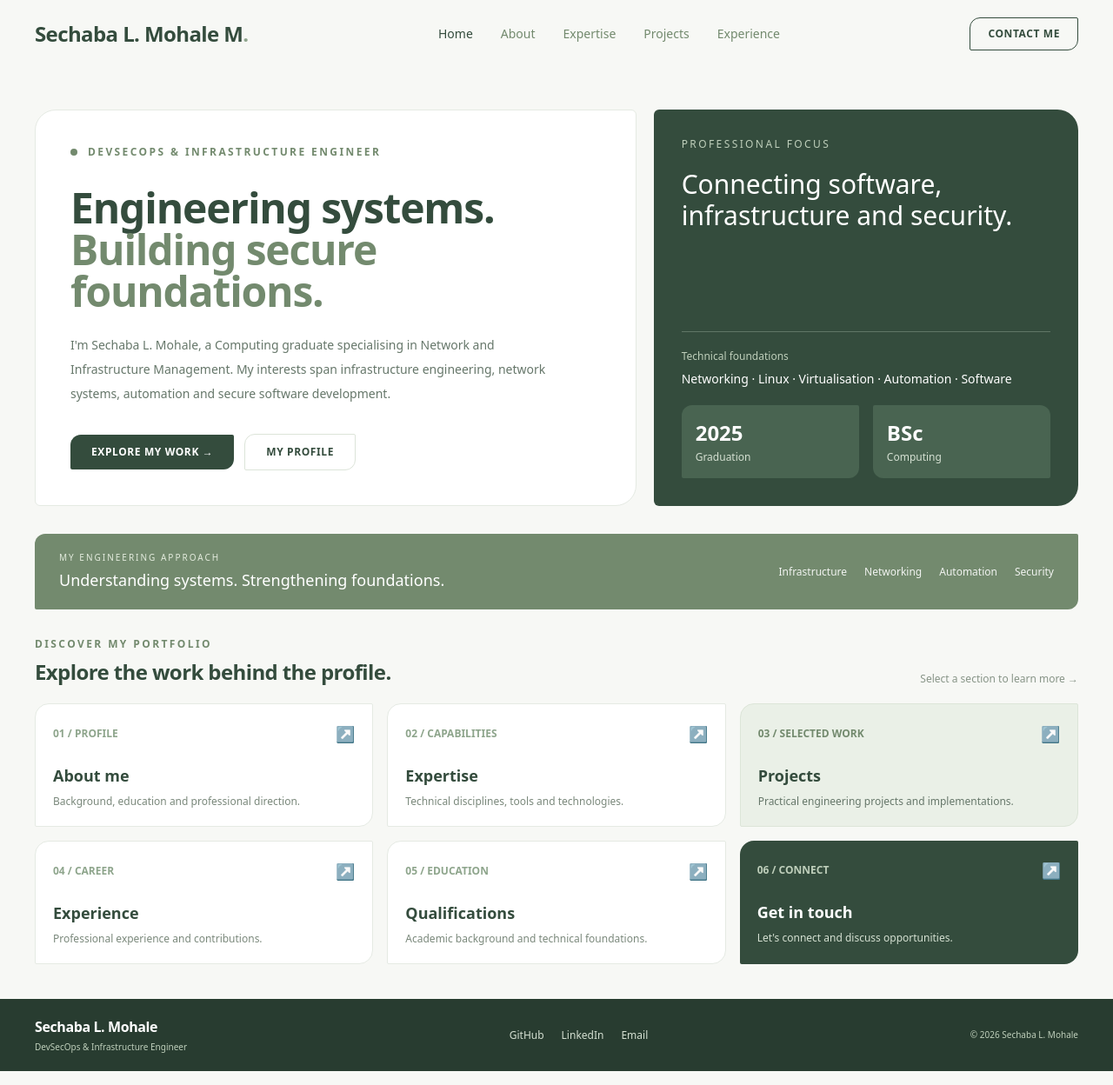
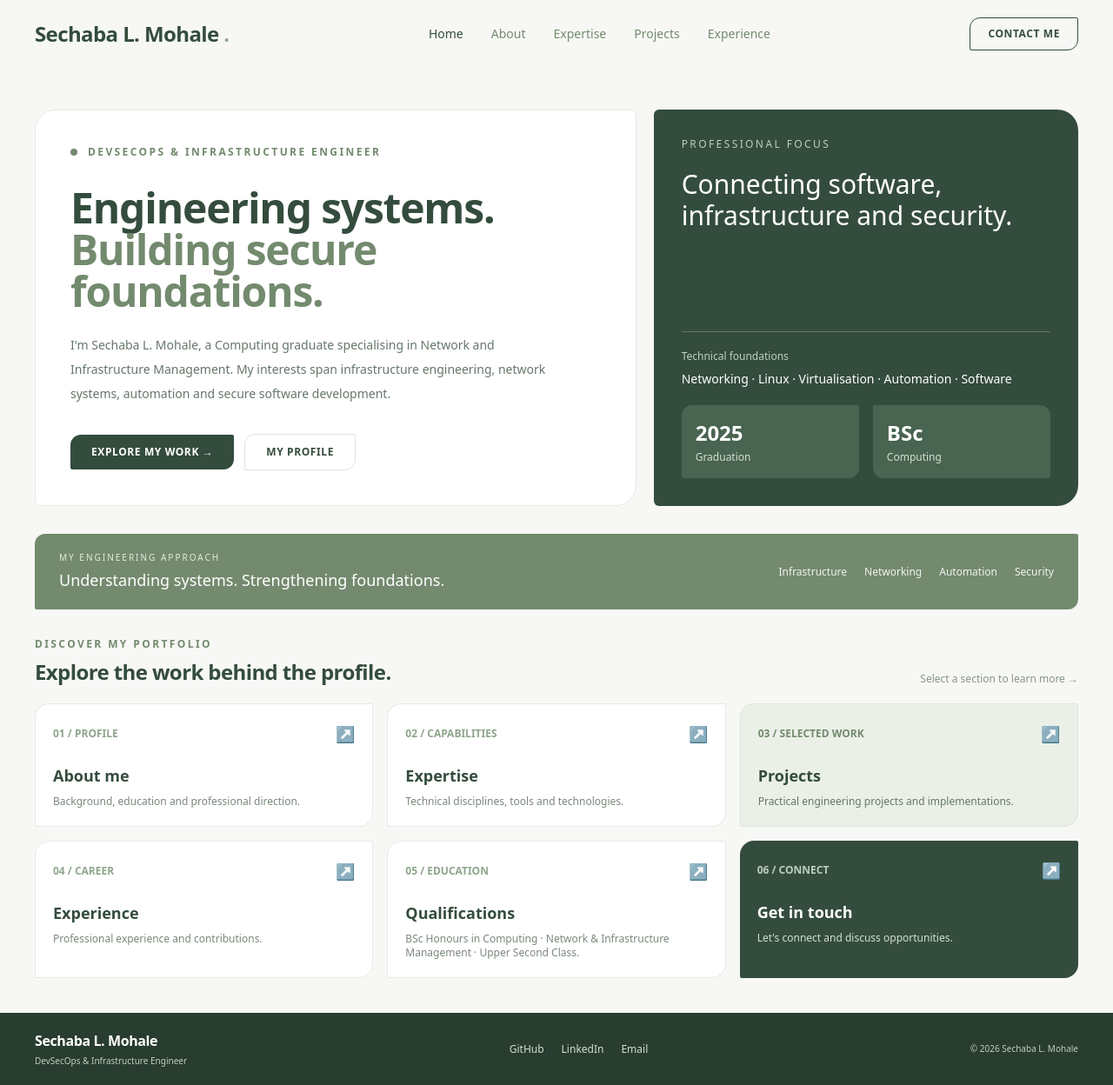
Before and after one commit to SechabaL/sechaba-static-portfolio, a plain HTML site: page index.html in a window 1280 px wide. Shown: the whole page at 87% size. Drawn offline with nearby package versions, Linux system fonts and the light colour scheme.

```diff
--- a/index.html
+++ b/index.html
@@ -14,7 +14,7 @@
     <header class="px-4 py-5 md:px-8 lg:px-10">
         <nav class="max-w-7xl mx-auto flex flex-col gap-5 md:flex-row md:items-center md:justify-between">
             <a href="index.html" class="text-2xl font-bold tracking-tight">
-                Sechaba L. Mohale M<span class="text-[#8EA58C]">.</span>
+                Sechaba L. Mohale <span class="text-[#8EA58C]">.</span>
             </a>
 
             <div class="flex flex-wrap items-center justify-center gap-x-5 gap-y-3 text-xs font-medium md:gap-6 lg:gap-8 lg:text-sm">
@@ -217,7 +217,7 @@
                         <span class="text-lg group-hover:translate-x-1 transition">↗</span>
                     </div>
                     <h3 class="font-semibold text-lg">Qualifications</h3>
-                    <p class="text-xs text-[#7A887B] mt-2">Academic background and technical foundations.</p>
+                   <p class="text-xs text-[#7A887B] mt-2">BSc Honours in Computing · Network & Infrastructure Management · Upper Second Class.</p>
                 </a>
 
 
```
Also changed, not shown: projects.html (+1 -1 lines).
